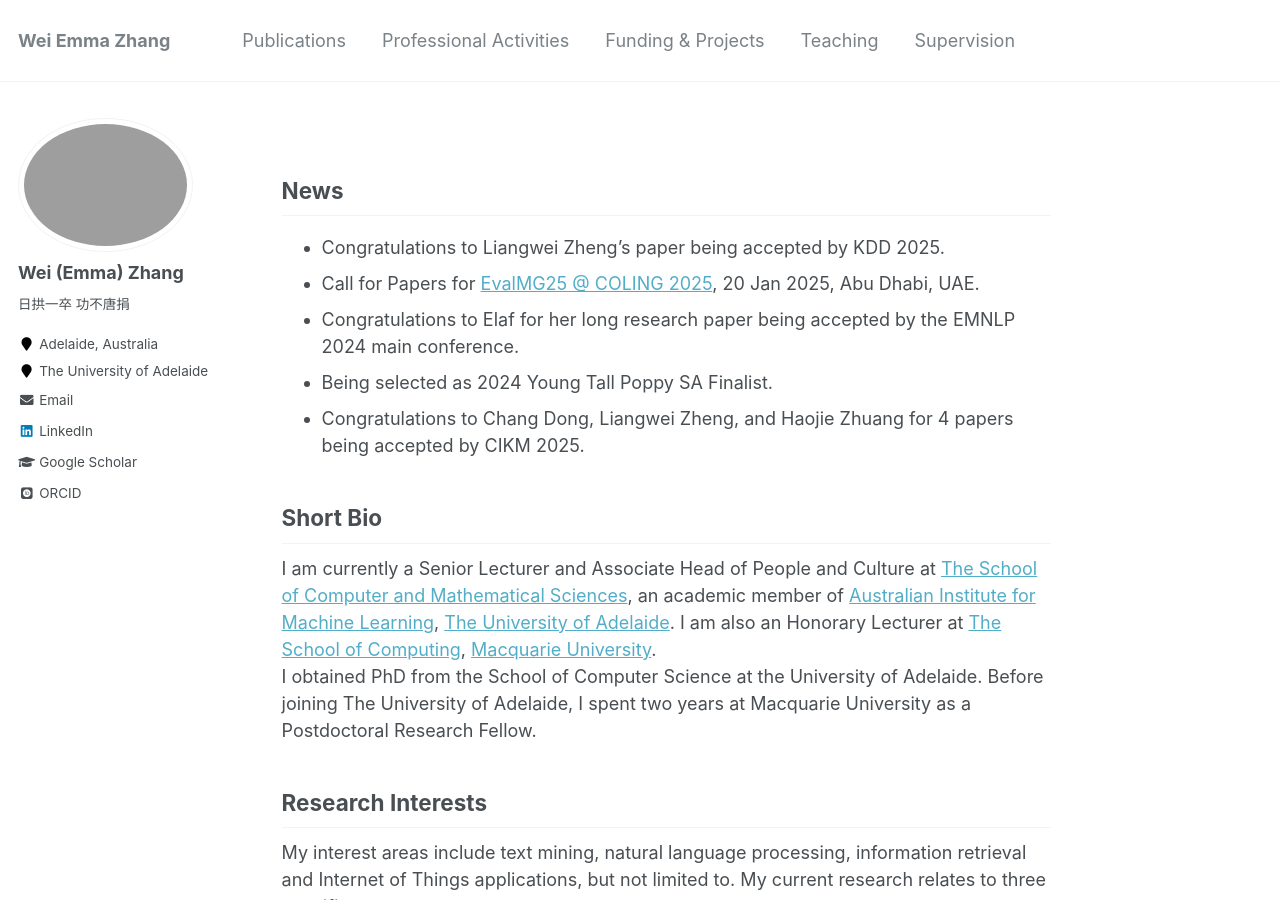
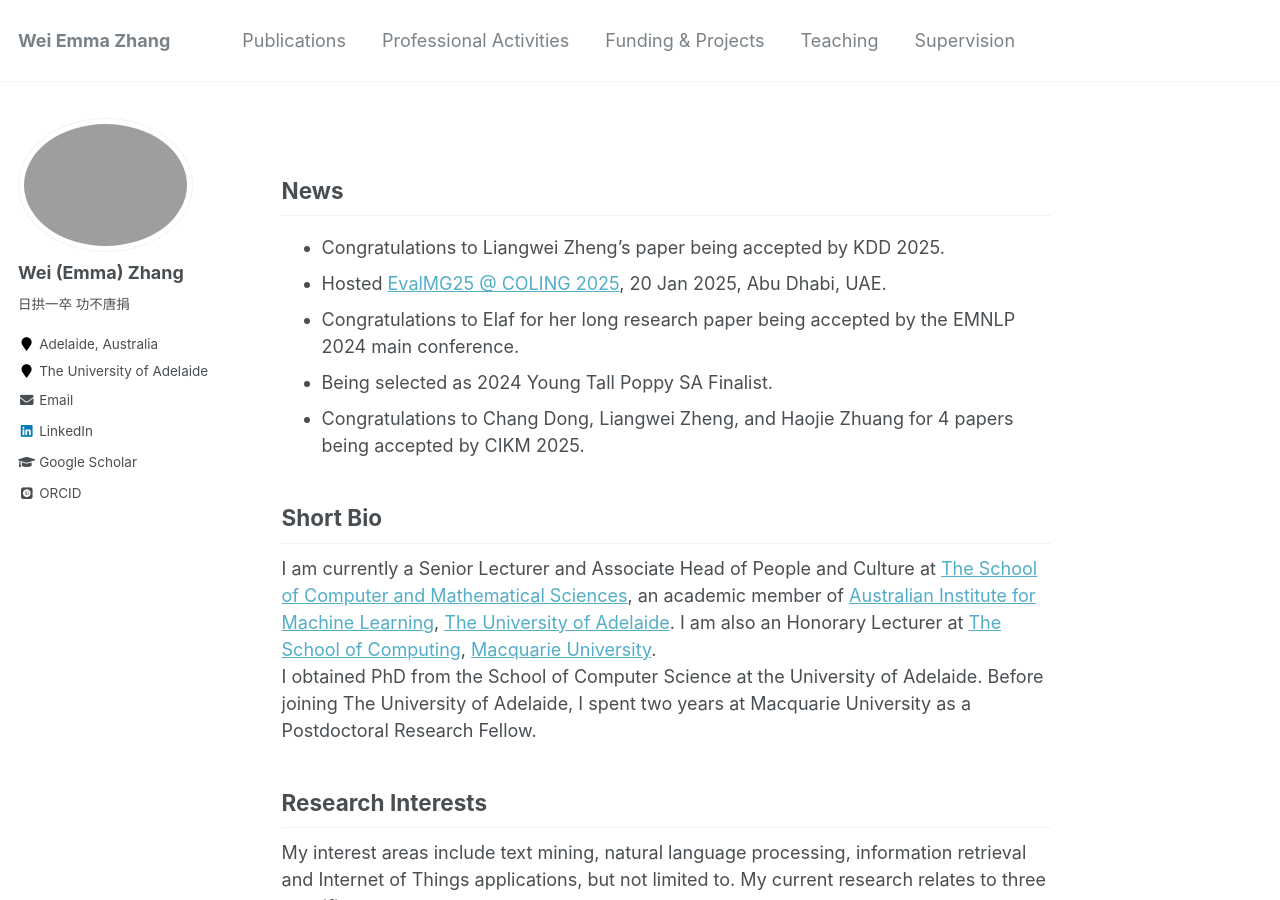
Before and after one commit to weiezhang/weiezhang.github.io, a Jekyll site: the page built from _pages/about.md, in a window 1280 px wide and 900 px high. Built offline with Jekyll 4.4.1, drawn with Linux system fonts in a browser that asks for light colours; some web fonts are replaced.

Commit message:
Update about.md

```diff
--- a/_pages/about.md
+++ b/_pages/about.md
@@ -10,7 +10,7 @@ redirect_from:
 
 ## News
 * Congratulations to Liangwei Zheng's paper being accepted by KDD 2025.
-* Call for Papers for [EvalMG25 @ COLING 2025](https://evalmg.github.io/), 20 Jan 2025, Abu Dhabi, UAE.
+* Hosted [EvalMG25 @ COLING 2025](https://evalmg.github.io/), 20 Jan 2025, Abu Dhabi, UAE.
 * Congratulations to Elaf for her long research paper being accepted by the EMNLP 2024 main conference.
 * Being selected as 2024 Young Tall Poppy SA Finalist.
 * Congratulations to Chang Dong, Liangwei Zheng, and Haojie Zhuang for 4 papers being accepted by CIKM 2025.
```
